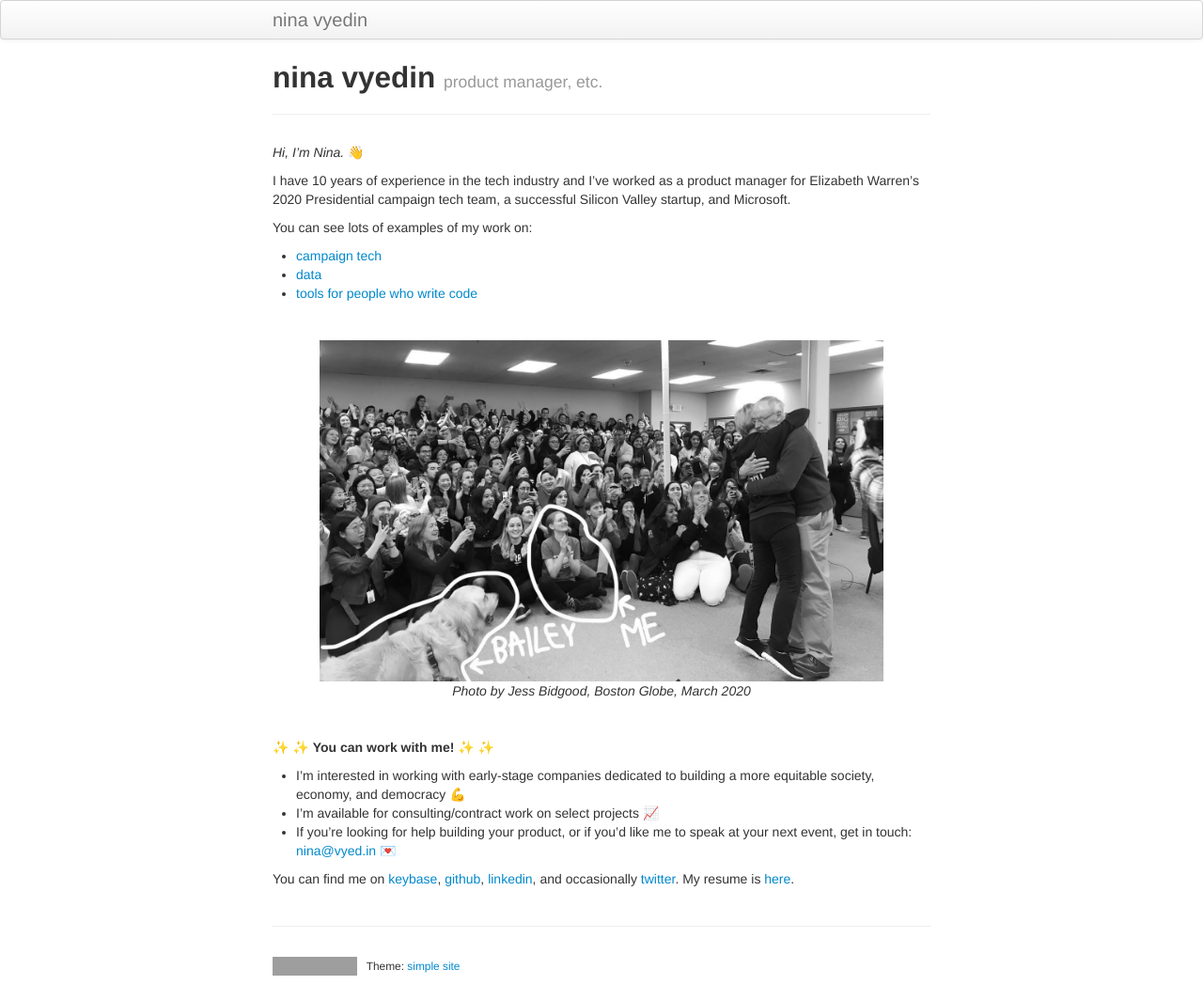
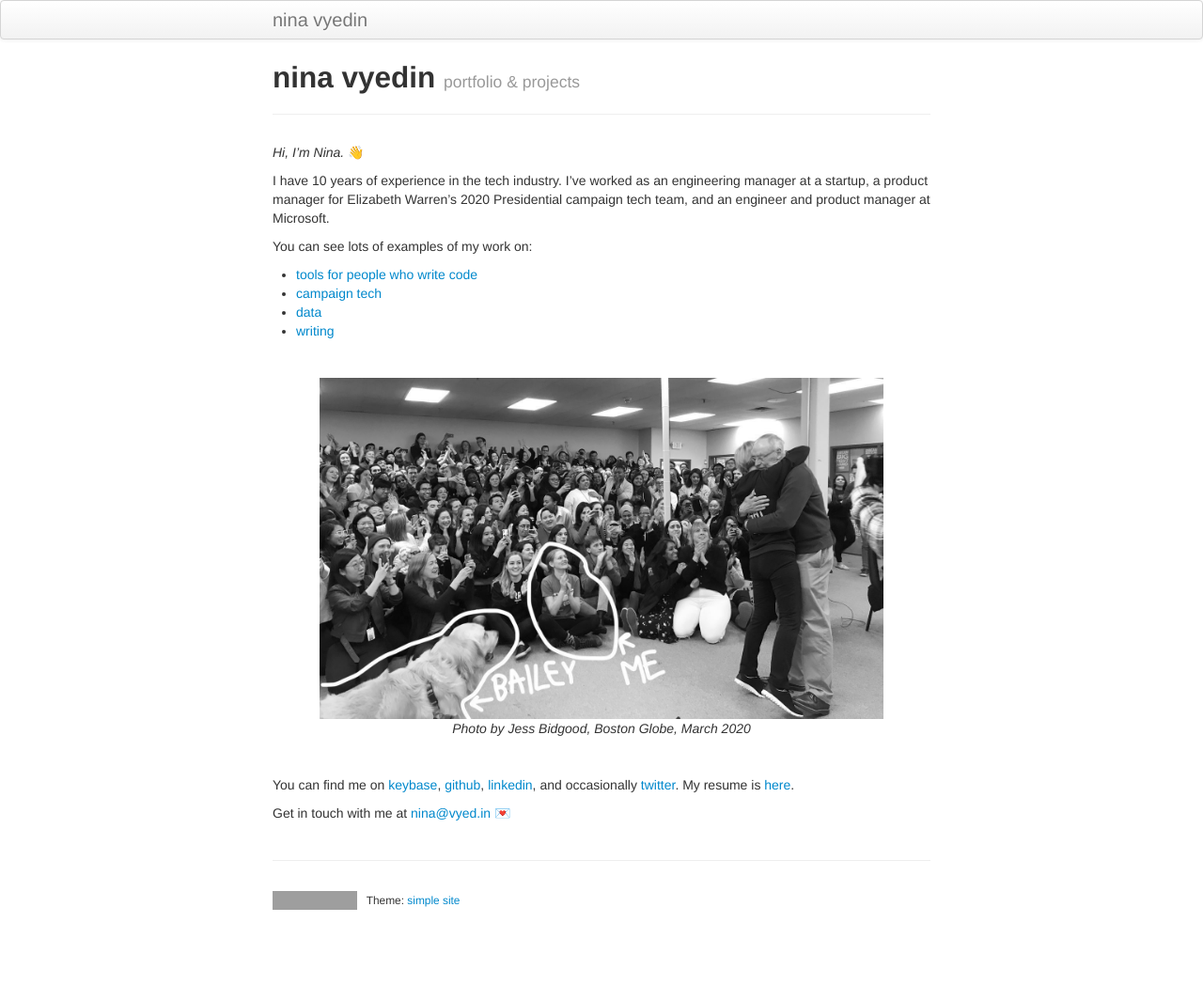
Before and after one commit to vyedin/vyedin.github.io, a Jekyll site: the page built from index.md, in a window 1280 px wide. Shown: the whole page at 94% size. Built offline with Jekyll 4.4.1, drawn with Linux system fonts in a browser that asks for light colours; after the commit the page ends 978 px from its top, so only the background shows below that; grey boxes are pictures that could not be loaded.

Commit message:
Update index.md

```diff
--- a/index.md
+++ b/index.md
@@ -1,19 +1,20 @@
 ---
 layout: page
 title: nina vyedin
-tagline: product manager, etc.
+tagline: portfolio & projects
 description:
 ---
 
 _Hi, I'm Nina._ 👋
 
-I have 10 years of experience in the tech industry and I've worked as a product manager for Elizabeth Warren's 2020 Presidential campaign tech team, a successful Silicon Valley startup, and Microsoft.
+I have 10 years of experience in the tech industry. I've worked as an engineering manager at a startup, a product manager for Elizabeth Warren's 2020 Presidential campaign tech team, and an engineer and product manager at Microsoft.
 
 You can see lots of examples of my work on:
 
+* [tools for people who write code](/pages/devtools.html)
 * [campaign tech](/pages/campaigns.html)
 * [data](/pages/data.html)
-* [tools for people who write code](/pages/devtools.html)
+* [writing](https://medium.com/@vyedin)
 
 <br/>
 
@@ -22,10 +23,6 @@ You can see lots of examples of my work on:
 
 <br/>
 
-✨ ✨ **You can work with me!** ✨ ✨
+You can find me on [keybase](https://keybase.io/vyedin), [github](https://github.com/vyedin), [linkedin](https://www.linkedin.com/in/vyedin/), and occasionally [twitter](https://twitter.com/vyedin). My resume is [here](/assets/resumes/Vyedin.pdf).
 
-* I'm interested in working with early-stage companies dedicated to building a more equitable society, economy, and democracy 💪
-* I'm available for consulting/contract work on select projects 📈
-* If you're looking for help building your product, or if you'd like me to speak at your next event, get in touch: [nina@vyed.in](mailto:nina@vyed.in) 💌
-
-You can find me on [keybase](https://keybase.io/vyedin), [github](https://github.com/vyedin), [linkedin](https://www.linkedin.com/in/vyedin/), and occasionally [twitter](https://twitter.com/vyedin). My resume is [here](/assets/resumes/Vyedin.pdf).
+Get in touch with me at [nina@vyed.in](mailto:nina@vyed.in) 💌
```
